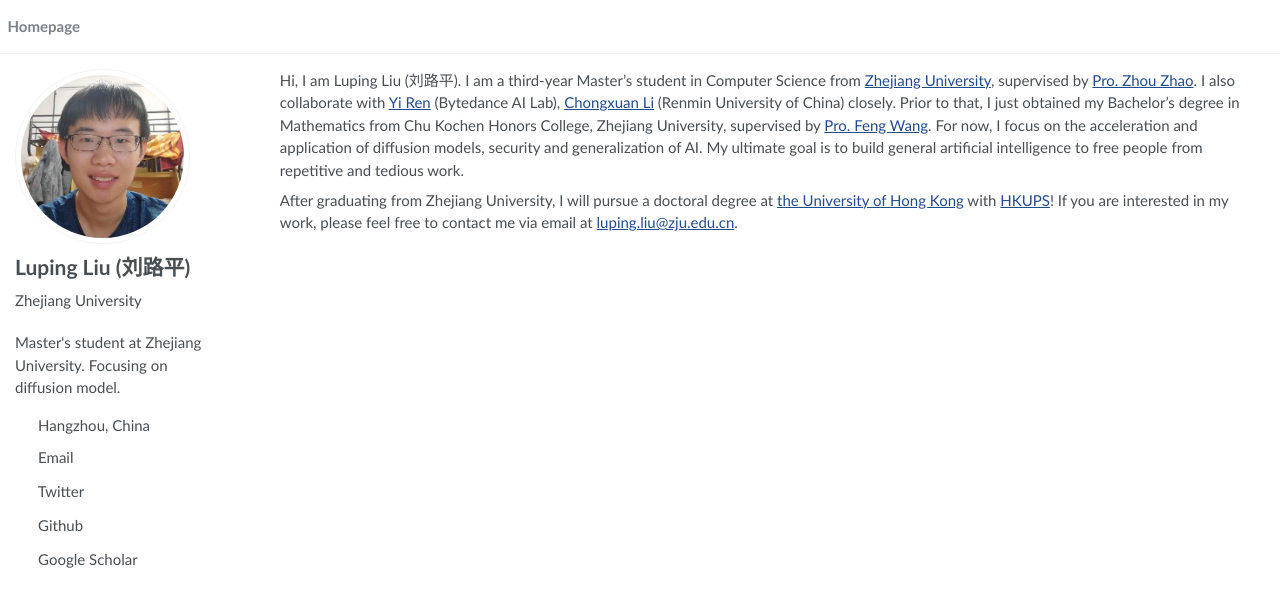
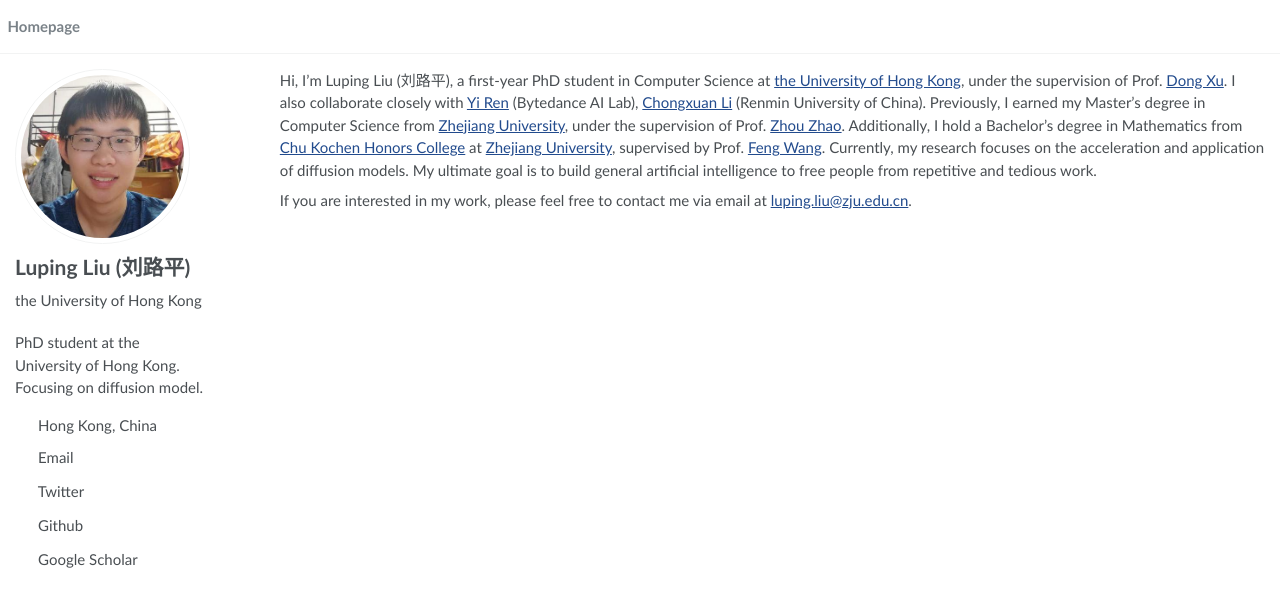
Before and after one commit to luping-liu/luping-liu.github.io, a Jekyll site: the page built from _pages/includes/intro.md, in a window 1280 px wide. Shown: the top 607 px of the page. Built offline with Jekyll 4.4.1, drawn with Linux system fonts in a browser that asks for light colours; some web fonts are replaced; our own code applies the rules of GitHub Pages for plain Markdown files.

Commit message:
update info

```diff
--- a/_config.yml
+++ b/_config.yml
@@ -7,7 +7,7 @@
 
 # Site Settings
 title                    : "Luping Liu (刘路平)"
-description              : "Master's student at Zhejiang University. Focusing on diffusion model."
+description              : "PhD student at the University of Hong Kong. Focusing on diffusion model."
 repository               : "luping-liu/luping-liu.github.io"
 base_url                 : "https://luping-liu.github.io"
 stats_use_cdn : true
@@ -24,8 +24,8 @@ baidu_site_verification  : "code-gvdP0vIESE" # get baidu_site_verification from
 author:
   name             : "Luping Liu (刘路平)"
   avatar           : "images/portrait.jpg"
-  bio              : "Zhejiang University"
-  location         : "Hangzhou, China"
+  bio              : "the University of Hong Kong"
+  location         : "Hong Kong, China"
   employer         :
   pubmed           :
   googlescholar    : "https://scholar.google.com/citations?user=DIHzHQYAAAAJ"
--- a/_pages/includes/intro.md
+++ b/_pages/includes/intro.md
@@ -1,5 +1,5 @@
-Hi, I am Luping Liu (刘路平). I am a third-year Master's student in Computer Science from [Zhejiang University](https://www.zju.edu.cn/), supervised by [Pro. Zhou Zhao](https://person.zju.edu.cn/zhaozhou). I also collaborate with [Yi Ren](https://github.com/RayeRen) (Bytedance AI Lab), [Chongxuan Li](https://zhenxuan00.github.io/) (Renmin University of China) closely. Prior to that, I just obtained my Bachelor’s degree in Mathematics from Chu Kochen Honors College, Zhejiang University, supervised by [Pro. Feng Wang](https://person.zju.edu.cn/0014136). For now, I focus on the acceleration and application of diffusion models, security and generalization of AI. My ultimate goal is to build general artificial intelligence to free people from repetitive and tedious work.
+Hi, I'm Luping Liu (刘路平), a first-year PhD student in Computer Science at [the University of Hong Kong](https://www.hku.hk/), under the supervision of Prof. [Dong Xu](https://www.cs.hku.hk/index.php/people/academic-staff/dongxu). I also collaborate closely with [Yi Ren](https://github.com/RayeRen) (Bytedance AI Lab), [Chongxuan Li](https://zhenxuan00.github.io/) (Renmin University of China). Previously, I earned my Master's degree in Computer Science from [Zhejiang University](https://www.zju.edu.cn/), under the supervision of Prof. [Zhou Zhao](https://person.zju.edu.cn/zhaozhou). Additionally, I hold a Bachelor's degree in Mathematics from [Chu Kochen Honors College](http://ckc.zju.edu.cn/) at [Zhejiang University](https://www.zju.edu.cn/), supervised by Prof. [Feng Wang](https://person.zju.edu.cn/0014136). Currently, my research focuses on the acceleration and application of diffusion models. My ultimate goal is to build general artificial intelligence to free people from repetitive and tedious work.
 
-After graduating from Zhejiang University, I will pursue a doctoral degree at [the University of Hong Kong](https://www.hku.hk/) with [HKUPS](https://gradsch.hku.hk/prospective_students/fees_scholarships_and_financial_support/hku_presidential_phd_scholar_programme)! If you are interested in my work, please feel free to contact me via email at [luping.liu@zju.edu.cn](mailto:luping.liu@zju.edu.cn).
+If you are interested in my work, please feel free to contact me via email at [luping.liu@zju.edu.cn](mailto:luping.liu@zju.edu.cn).
 
 <!-- I have published 1 First-Author Paper at Top-tier AI conferences (ICLR). -->
```
Also changed, not shown: _pages/includes/pub.md (+6 -3 lines).
